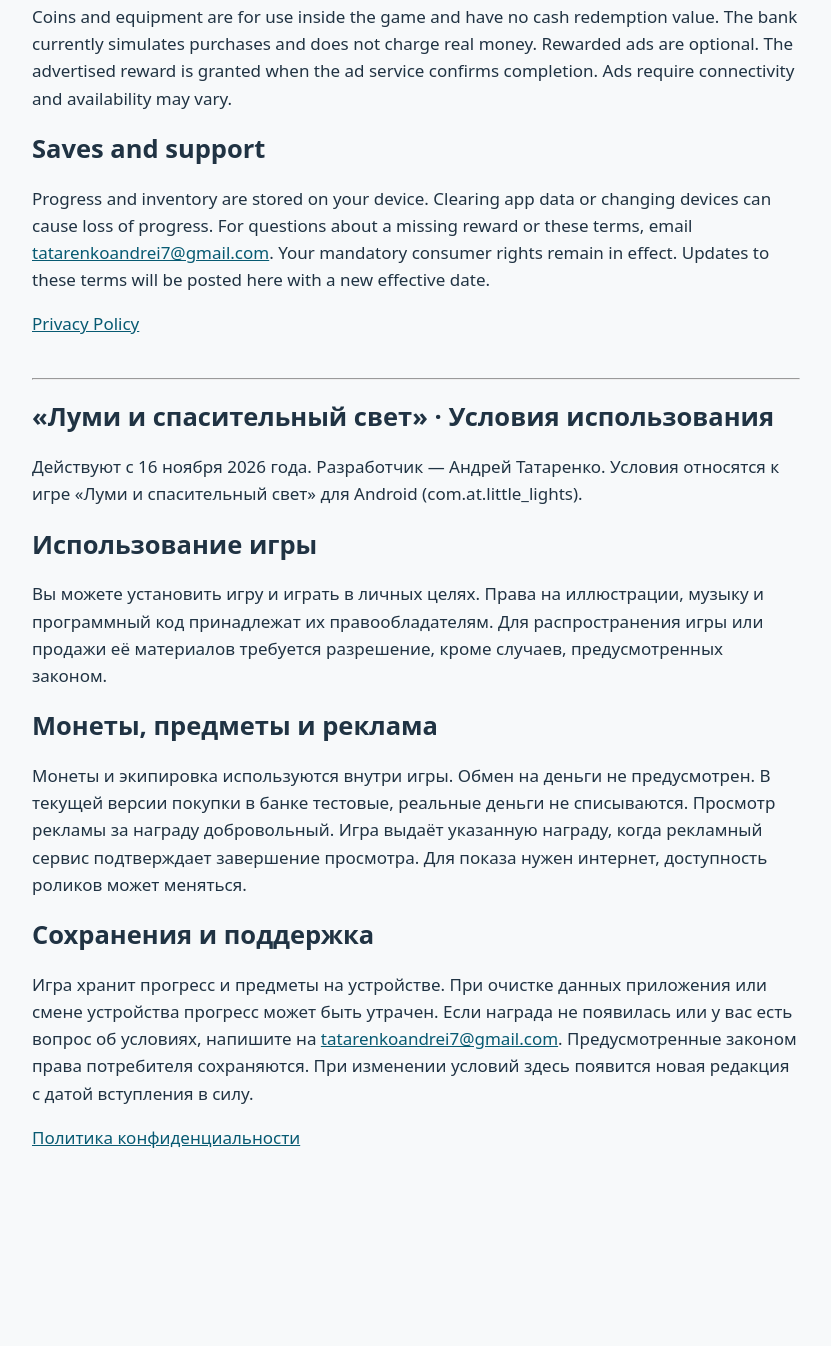
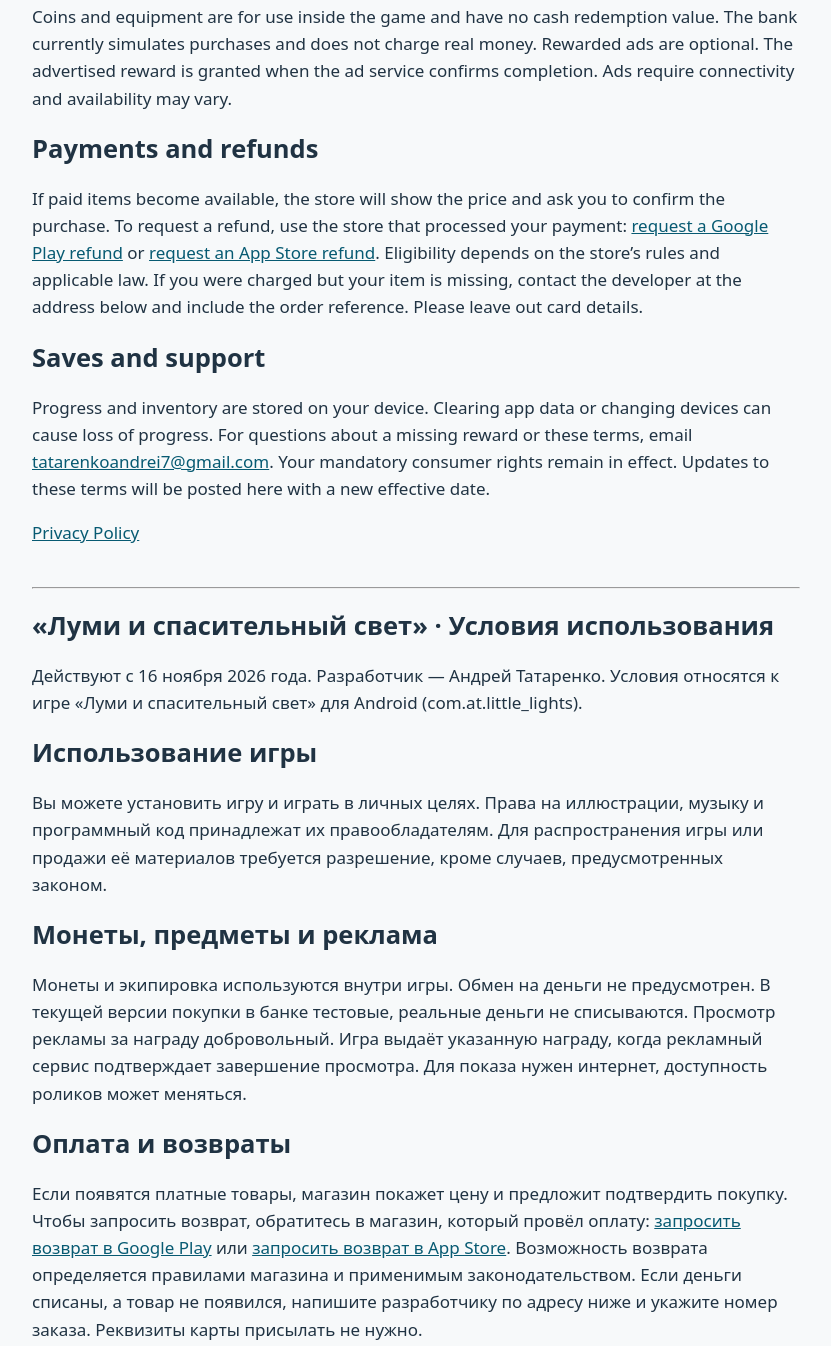
Before and after one commit to Andreiiy/little-coloring-privacy, a plain HTML site: page little-lights/terms/index.html in a window 1280 px wide. Shown: the part 398-1744 px from the top of the page, without its empty margins (224-1055 px from the left). Before the commit the page ends 1600 px from the top, so only its background shows below. Drawn offline with Linux system fonts and the light colour scheme.

Commit message:
Clarify store payment data and refund requests in both languages

```diff
--- a/little-lights/terms/index.html
+++ b/little-lights/terms/index.html
@@ -4,8 +4,8 @@
 <section id="en"><h1>Lumi and the Guiding Light · Terms of Use</h1><p>Effective 16 November 2026. Developer: Andrei Tatarenko. These terms cover the Android game Lumi and the Guiding Light (com.at.little_lights).</p>
 <h2>Playing the game</h2><p>You may install and play the game for personal use. The artwork, music and software belong to their respective owners. Please obtain permission before redistributing the game or selling its content, except as permitted by applicable law.</p>
 <h2>Coins, items and ads</h2><p>Coins and equipment are for use inside the game and have no cash redemption value. The bank currently simulates purchases and does not charge real money. Rewarded ads are optional. The advertised reward is granted when the ad service confirms completion. Ads require connectivity and availability may vary.</p>
-<h2>Saves and support</h2><p>Progress and inventory are stored on your device. Clearing app data or changing devices can cause loss of progress. For questions about a missing reward or these terms, email <a href="mailto:tatarenkoandrei7@gmail.com">tatarenkoandrei7@gmail.com</a>. Your mandatory consumer rights remain in effect. Updates to these terms will be posted here with a new effective date.</p><a href="../#en">Privacy Policy</a></section>
+<h2>Payments and refunds</h2><p>If paid items become available, the store will show the price and ask you to confirm the purchase. To request a refund, use the store that processed your payment: <a href="https://support.google.com/googleplay/workflow/9813244?hl=en">request a Google Play refund</a> or <a href="https://reportaproblem.apple.com/">request an App Store refund</a>. Eligibility depends on the store’s rules and applicable law. If you were charged but your item is missing, contact the developer at the address below and include the order reference. Please leave out card details.</p><h2>Saves and support</h2><p>Progress and inventory are stored on your device. Clearing app data or changing devices can cause loss of progress. For questions about a missing reward or these terms, email <a href="mailto:tatarenkoandrei7@gmail.com">tatarenkoandrei7@gmail.com</a>. Your mandatory consumer rights remain in effect. Updates to these terms will be posted here with a new effective date.</p><a href="../#en">Privacy Policy</a></section>
 <hr><section id="ru" lang="ru"><h1>«Луми и спасительный свет» · Условия использования</h1><p>Действуют с 16 ноября 2026 года. Разработчик — Андрей Татаренко. Условия относятся к игре «Луми и спасительный свет» для Android (com.at.little_lights).</p>
 <h2>Использование игры</h2><p>Вы можете установить игру и играть в личных целях. Права на иллюстрации, музыку и программный код принадлежат их правообладателям. Для распространения игры или продажи её материалов требуется разрешение, кроме случаев, предусмотренных законом.</p>
 <h2>Монеты, предметы и реклама</h2><p>Монеты и экипировка используются внутри игры. Обмен на деньги не предусмотрен. В текущей версии покупки в банке тестовые, реальные деньги не списываются. Просмотр рекламы за награду добровольный. Игра выдаёт указанную награду, когда рекламный сервис подтверждает завершение просмотра. Для показа нужен интернет, доступность роликов может меняться.</p>
-<h2>Сохранения и поддержка</h2><p>Игра хранит прогресс и предметы на устройстве. При очистке данных приложения или смене устройства прогресс может быть утрачен. Если награда не появилась или у вас есть вопрос об условиях, напишите на <a href="mailto:tatarenkoandrei7@gmail.com">tatarenkoandrei7@gmail.com</a>. Предусмотренные законом права потребителя сохраняются. При изменении условий здесь появится новая редакция с датой вступления в силу.</p><a href="../#ru">Политика конфиденциальности</a></section></main></html>
+<h2>Оплата и возвраты</h2><p>Если появятся платные товары, магазин покажет цену и предложит подтвердить покупку. Чтобы запросить возврат, обратитесь в магазин, который провёл оплату: <a href="https://support.google.com/googleplay/workflow/9813244?hl=ru">запросить возврат в Google Play</a> или <a href="https://reportaproblem.apple.com/">запросить возврат в App Store</a>. Возможность возврата определяется правилами магазина и применимым законодательством. Если деньги списаны, а товар не появился, напишите разработчику по адресу ниже и укажите номер заказа. Реквизиты карты присылать не нужно.</p><h2>Сохранения и поддержка</h2><p>Игра хранит прогресс и предметы на устройстве. При очистке данных приложения или смене устройства прогресс может быть утрачен. Если награда не появилась или у вас есть вопрос об условиях, напишите на <a href="mailto:tatarenkoandrei7@gmail.com">tatarenkoandrei7@gmail.com</a>. Предусмотренные законом права потребителя сохраняются. При изменении условий здесь появится новая редакция с датой вступления в силу.</p><a href="../#ru">Политика конфиденциальности</a></section></main></html>
```
Also changed, not shown: little-lights/index.html (+2 -2 lines).
